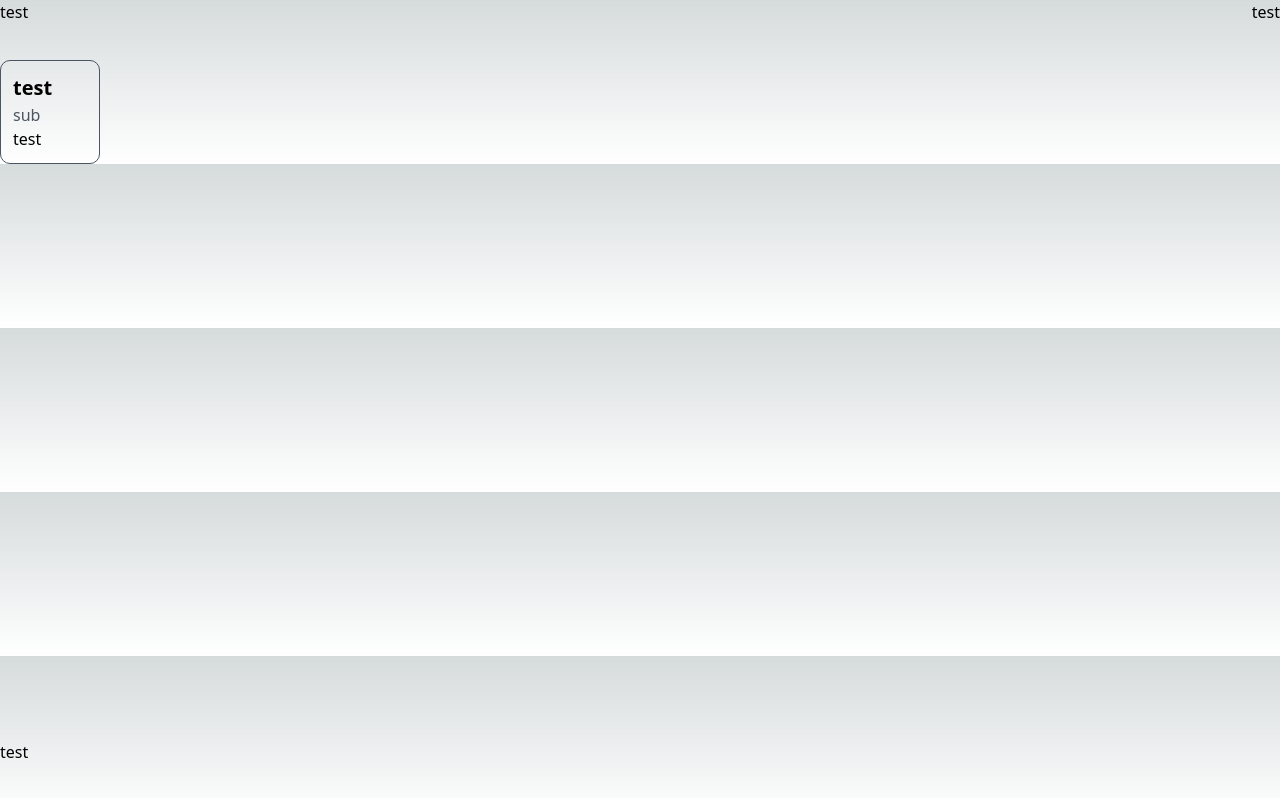
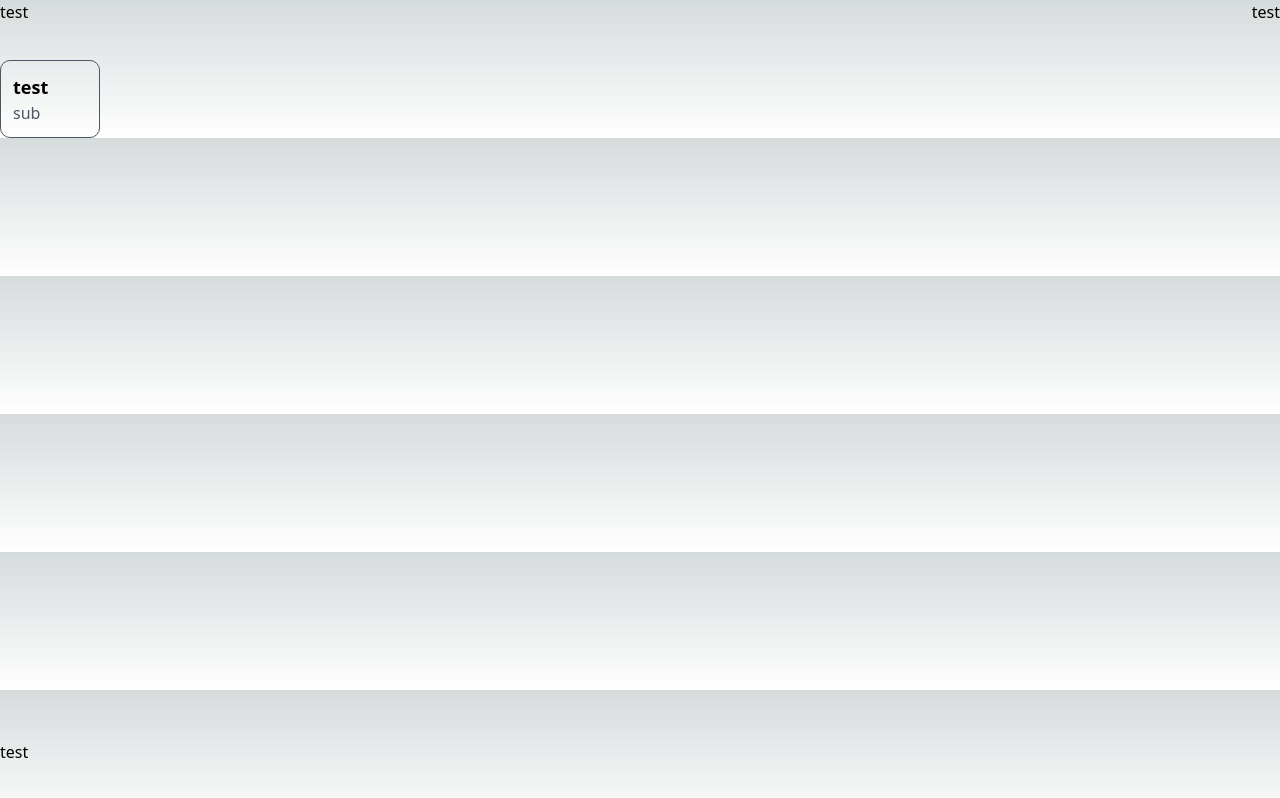
Before and after one commit to LEEYEJI501/earthquake, a Next.js app: page / in a window 1280 px wide. Built offline with nearby package versions, Linux system fonts and the light colour scheme.

Commit message:
Card Text Color Size 추가

```diff
--- a/component/Common/Card/CardSubTitle.tsx
+++ b/component/Common/Card/CardSubTitle.tsx
@@ -1,9 +1,22 @@
-type props = { title: string; addClass?: string };
+import { useState } from "react";
+import { TextColor, TextSize } from "@/types/Common/Text";
+
+type props = {
+  title: string;
+  textSize?: TextSize;
+  textColor?: TextColor;
+  addClass?: string;
+};
 
 export default function CardSubTitle(props: props) {
+  const textSize = useState(props.textSize ?? TextSize.BASE);
+  const textColor = useState(props.textColor ?? TextColor.GRAY);
+
   return (
     <>
-      <div className={`!text-base text-gray-600 text-left ${props.addClass}`}>
+      <div
+        className={`text-left break-words ${textColor[0]} ${textSize[0]} ${props.addClass}`}
+      >
         {props.title}
       </div>
     </>
--- a/component/Common/Card/CardTitle.tsx
+++ b/component/Common/Card/CardTitle.tsx
@@ -1,9 +1,22 @@
-type props = { title: string; addClass?: string };
+import { useState } from "react";
+import { TextColor, TextSize } from "@/types/Common/Text";
+
+type props = {
+  title: string;
+  textSize?: TextSize;
+  textColor?: TextColor;
+  addClass?: string;
+};
 
 export default function CardTitle(props: props) {
+  const textSize = useState(props.textSize ?? TextSize.LG);
+  const textColor = useState(props.textColor ?? TextColor.BLACK);
+
   return (
     <>
-      <div className={`!text-20px font-bold text-left ${props.addClass}`}>
+      <div
+        className={`font-bold text-left break-words ${textColor[0]} ${textSize[0]} ${props.addClass}`}
+      >
         {props.title}
       </div>
     </>
--- a/pages/index.tsx
+++ b/pages/index.tsx
@@ -19,7 +19,6 @@ export default function Home() {
         <Card addClass="!w-100px">
           <CardTitle title="test"></CardTitle>
           <CardSubTitle title="sub"></CardSubTitle>
-          <button>test</button>
         </Card>
       </LayoutArticle>
       <LayoutFooter>
--- /dev/null
+++ b/types/Common/Text.tsx
@@ -0,0 +1,12 @@
+export enum TextSize {
+  SM = "text-sm",
+  BASE = "text-base",
+  LG = "text-lg",
+  XL = "text-xl",
+}
+
+export enum TextColor {
+  GRAY = "text-gray-600",
+  WHITE = "text-white",
+  BLACK = "text-black",
+}
```
